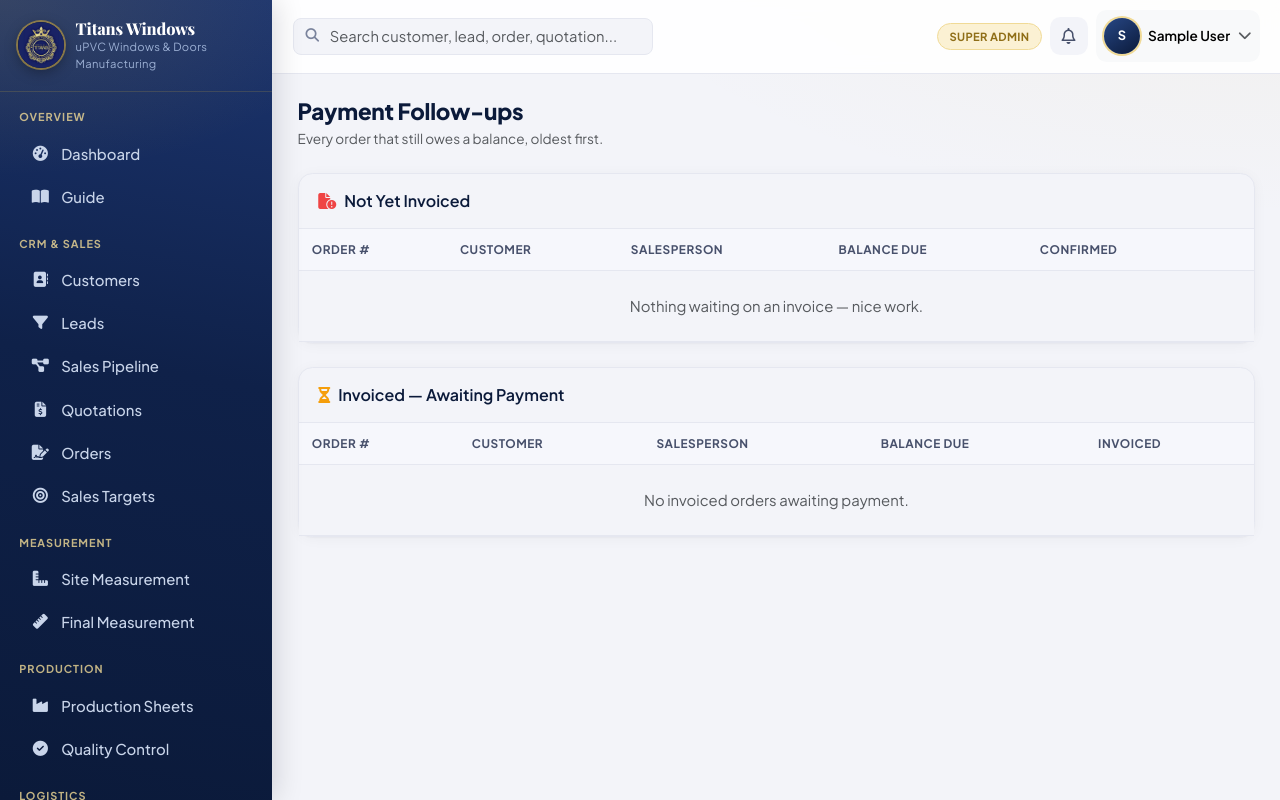
After one commit to natesan0927-dot/Production-Sheet-Tool, a Django app: page /sales/payments/ in a window 1280 px wide. The commit adds this page. Run offline with Django 5.2, Linux system fonts and the light colour scheme; the visitor is signed in with stand-in values (Sample User, id 1); data comes from the database, SQL or seed files in the repository; data that the repository does not hold is empty; some libraries are stand-ins or nearby versions.

Commit message:
Add a dedicated Accounts Staff role and Payment Follow-ups dashboard
Nothing needed for this existed yet: no invoice flag, no cross-order
payment list, no accounts section/role. Built by replicating the same
Guide/Dashboard/RBAC pattern already used for every other role this
session: a new "Accounts Staff" role + demo login, a new "payments"
SECTION_ROLES entry, a dashboard mode with its own stats (not yet
invoiced / awaiting payment / total due) and a "Payment Follow-ups"
list sorted oldest-first, a standalone Payments page listing every
order with a balance due split by invoiced status, and a Guide entry.

Order gains is_invoiced/invoiced_at/invoiced_by -- invoicing applies
to the whole order's balance, not each individual payment row.
Marking an order invoiced is what moves it from "not yet invoiced"
into the "awaiting payment" follow-up list.

Co-Authored-By: Claude Sonnet 5 <noreply@anthropic.com>

```diff
--- a/apps/core/access.py
+++ b/apps/core/access.py
@@ -20,13 +20,14 @@ SECTION_ROLES = {
     "insights": [SUPER, MANAGEMENT, "Sales Manager", "Production Manager", "Admin Staff"],
     "people": [SUPER, MANAGEMENT, "Admin Staff"],
     "settings": [SUPER, "Admin Staff"],
+    "payments": [SUPER, MANAGEMENT, "Accounts Staff"],
 }
 
 # Human labels for the little role badge shown next to the user's name.
 ROLE_PRIORITY = [
     SUPER, MANAGEMENT, "Sales Manager", "Salesperson", "Quotation Staff", "Measurement Staff",
     "Admin Staff", "Production Manager", "Production Staff", "Quality Control", "Dispatch Staff",
-    "Installation Team", "Service/Maintenance Staff",
+    "Installation Team", "Service/Maintenance Staff", "Accounts Staff",
 ]
 
 
--- a/apps/core/demo_data.py
+++ b/apps/core/demo_data.py
@@ -16,6 +16,7 @@ DEMO_USERS = [
     ("demo_dispatch", "Dispatch Staff", "Divya", "Logistics", False),
     ("demo_installation", "Installation Team", "Arjun", "Install", False),
     ("demo_service", "Service/Maintenance Staff", "Meena", "Support", False),
+    ("demo_accounts", "Accounts Staff", "Ramesh", "Accounts", False),
 ]
 
 DEMO_ICONS = {
@@ -27,4 +28,5 @@ DEMO_ICONS = {
     "Dispatch Staff": "fa-truck",
     "Installation Team": "fa-screwdriver-wrench",
     "Service/Maintenance Staff": "fa-headset",
+    "Accounts Staff": "fa-file-invoice-dollar",
 }
--- a/apps/core/management/commands/seed_data.py
+++ b/apps/core/management/commands/seed_data.py
@@ -11,7 +11,7 @@ from apps.core.models import (
 ROLES = [
     "Super Admin", "Management", "Sales Manager", "Salesperson", "Measurement Staff", "Quotation Staff",
     "Admin Staff", "Production Manager", "Production Staff", "Quality Control", "Dispatch Staff",
-    "Installation Team", "Service/Maintenance Staff",
+    "Installation Team", "Service/Maintenance Staff", "Accounts Staff",
 ]
 
 LEAD_STATUSES = [
--- a/apps/sales/models.py
+++ b/apps/sales/models.py
@@ -167,6 +167,12 @@ class Order(models.Model):
     status = models.CharField(max_length=25, choices=STATUS_CHOICES, default="confirmed")
     confirmed_at = models.DateTimeField(auto_now_add=True)
 
+    is_invoiced = models.BooleanField(default=False)
+    invoiced_at = models.DateTimeField(null=True, blank=True)
+    invoiced_by = models.ForeignKey(
+        settings.AUTH_USER_MODEL, on_delete=models.SET_NULL, null=True, blank=True, related_name="+"
+    )
+
     history = HistoricalRecords()
 
     class Meta:
--- /dev/null
+++ b/apps/sales/templates/sales/payment_dashboard.html
@@ -0,0 +1,51 @@
+{% extends "base.html" %}
+{% block title %}Payment Follow-ups{% endblock %}
+{% block content %}
+<h4 class="mb-1">Payment Follow-ups</h4>
+<p class="text-muted small mb-4">Every order that still owes a balance, oldest first.</p>
+
+<div class="card mb-4">
+  <div class="card-header fw-semibold"><i class="fa-solid fa-file-circle-exclamation me-2 text-danger"></i>Not Yet Invoiced</div>
+  <div class="table-responsive">
+    <table class="table table-hover mb-0 align-middle">
+      <thead class="table-light"><tr><th>Order #</th><th>Customer</th><th>Salesperson</th><th>Balance Due</th><th>Confirmed</th><th></th></tr></thead>
+      <tbody>
+        {% for o in not_invoiced %}
+        <tr>
+          <td><a href="{% url 'sales:order_detail' o.pk %}">{{ o.order_number }}</a></td>
+          <td>{{ o.customer.customer_name }}</td>
+          <td>{{ o.salesperson|default:"—" }}</td>
+          <td>₹{{ o.due_amount }}</td>
+          <td>{{ o.confirmed_at|timesince }} ago</td>
+          <td>
+            <form method="post" action="{% url 'sales:order_mark_invoiced' o.pk %}">{% csrf_token %}
+              <button class="btn btn-sm btn-outline-primary">Mark Invoiced</button>
+            </form>
+          </td>
+        </tr>
+        {% empty %}<tr><td colspan="6" class="text-center text-muted py-4">Nothing waiting on an invoice — nice work.</td></tr>{% endfor %}
+      </tbody>
+    </table>
+  </div>
+</div>
+
+<div class="card">
+  <div class="card-header fw-semibold"><i class="fa-solid fa-hourglass-half me-2 text-warning"></i>Invoiced — Awaiting Payment</div>
+  <div class="table-responsive">
+    <table class="table table-hover mb-0 align-middle">
+      <thead class="table-light"><tr><th>Order #</th><th>Customer</th><th>Salesperson</th><th>Balance Due</th><th>Invoiced</th></tr></thead>
+      <tbody>
+        {% for o in invoiced %}
+        <tr onclick="window.location='{% url 'sales:order_detail' o.pk %}'" style="cursor:pointer">
+          <td>{{ o.order_number }}</td>
+          <td>{{ o.customer.customer_name }}</td>
+          <td>{{ o.salesperson|default:"—" }}</td>
+          <td>₹{{ o.due_amount }}</td>
+          <td>{{ o.invoiced_at|timesince }} ago</td>
+        </tr>
+        {% empty %}<tr><td colspan="5" class="text-center text-muted py-4">No invoiced orders awaiting payment.</td></tr>{% endfor %}
+      </tbody>
+    </table>
+  </div>
+</div>
+{% endblock %}
--- a/apps/sales/urls.py
+++ b/apps/sales/urls.py
@@ -17,6 +17,9 @@ urlpatterns = [
     path("orders/<int:pk>/", views.OrderDetailView.as_view(), name="order_detail"),
     path("orders/<int:pk>/payment/", views.payment_add, name="payment_add"),
     path("orders/<int:pk>/caf/regenerate/", views.caf_regenerate, name="caf_regenerate"),
+    path("orders/<int:pk>/invoiced/", views.order_mark_invoiced, name="order_mark_invoiced"),
+
+    path("payments/", views.payment_dashboard, name="payment_dashboard"),
 
     path("targets/", views.TargetListView.as_view(), name="target_list"),
     path("targets/add/", views.target_create, name="target_create"),
--- a/apps/sales/views.py
+++ b/apps/sales/views.py
@@ -7,7 +7,7 @@ from django.urls import reverse
 from django.views.decorators.http import require_POST
 from django.views.generic import DetailView, ListView
 
-from apps.core.mixins import RoleRequiredMixin
+from apps.core.mixins import RoleRequiredMixin, require_section
 from apps.core.models import LeadStatus
 from apps.core.notifications import notify, notify_many
 from apps.crm.models import Lead
@@ -290,6 +290,42 @@ def payment_add(request, pk):
     return redirect("sales:order_detail", pk=pk)
 
 
+@require_section("payments")
+def payment_dashboard(request):
+    """
+    Every order that still owes money, for the Accounts team -- split into
+    "not yet invoiced" and "invoiced, awaiting payment", each sorted so the
+    order that's been waiting longest shows up first.
+    """
+    from django.utils import timezone
+
+    today = timezone.now().date()
+    due_orders = [o for o in Order.objects.select_related("customer", "salesperson").exclude(status="cancelled") if o.due_amount() > 0]
+
+    not_invoiced = sorted((o for o in due_orders if not o.is_invoiced), key=lambda o: o.confirmed_at)
+    invoiced = sorted((o for o in due_orders if o.is_invoiced), key=lambda o: o.invoiced_at or o.confirmed_at)
+
+    return render(request, "sales/payment_dashboard.html", {
+        "not_invoiced": not_invoiced,
+        "invoiced": invoiced,
+        "today": today,
+    })
+
+
+@login_required
+@require_POST
+def order_mark_invoiced(request, pk):
+    from django.utils import timezone
+
+    order = get_object_or_404(Order, pk=pk)
+    order.is_invoiced = True
+    order.invoiced_at = timezone.now()
+    order.invoiced_by = request.user
+    order.save(update_fields=["is_invoiced", "invoiced_at", "invoiced_by"])
+    messages.success(request, f"{order.order_number} marked invoiced.")
+    return redirect(request.META.get("HTTP_REFERER") or "sales:payment_dashboard")
+
+
 @login_required
 def caf_regenerate(request, pk):
     order = get_object_or_404(Order, pk=pk)
--- a/templates/base.html
+++ b/templates/base.html
@@ -65,6 +65,11 @@
     <div class="nav-section">After Sales</div>
     <a class="nav-link {% if 'warranty' in request.path %}active{% endif %}" href="{% url 'aftersales:warranty_list' %}"><i class="fa-solid fa-shield-halved"></i>Warranty</a>
     <a class="nav-link {% if 'complaint' in request.path %}active{% endif %}" href="{% url 'aftersales:complaint_list' %}"><i class="fa-solid fa-headset"></i>Service Requests</a>
+    {% endif %}
+
+    {% if 'payments' in nav_sections %}
+    <div class="nav-section">Accounts</div>
+    <a class="nav-link {% if 'payments' in request.path %}active{% endif %}" href="{% url 'sales:payment_dashboard' %}"><i class="fa-solid fa-file-invoice-dollar"></i>Payments</a>
     {% endif %}
 
     {% if 'insights' in nav_sections %}
```
Also changed, not shown: apps/core/guide_content.py (+18 -0 lines), apps/dashboard/templates/dashboard/home.html (+20 -0 lines), apps/dashboard/views.py (+22 -0 lines), apps/sales/migrations/0003_historicalorder_invoiced_at_and_more.py (added).
